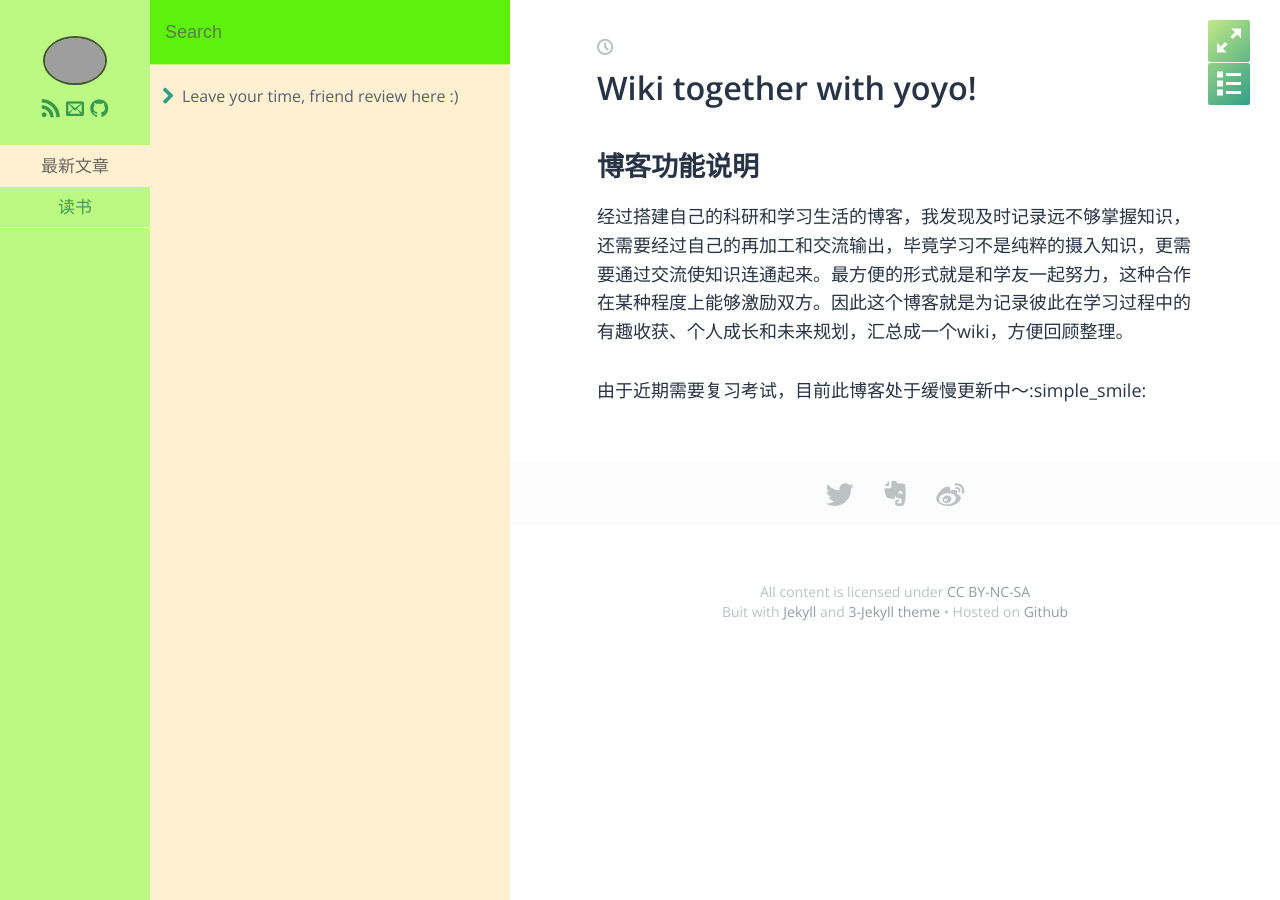
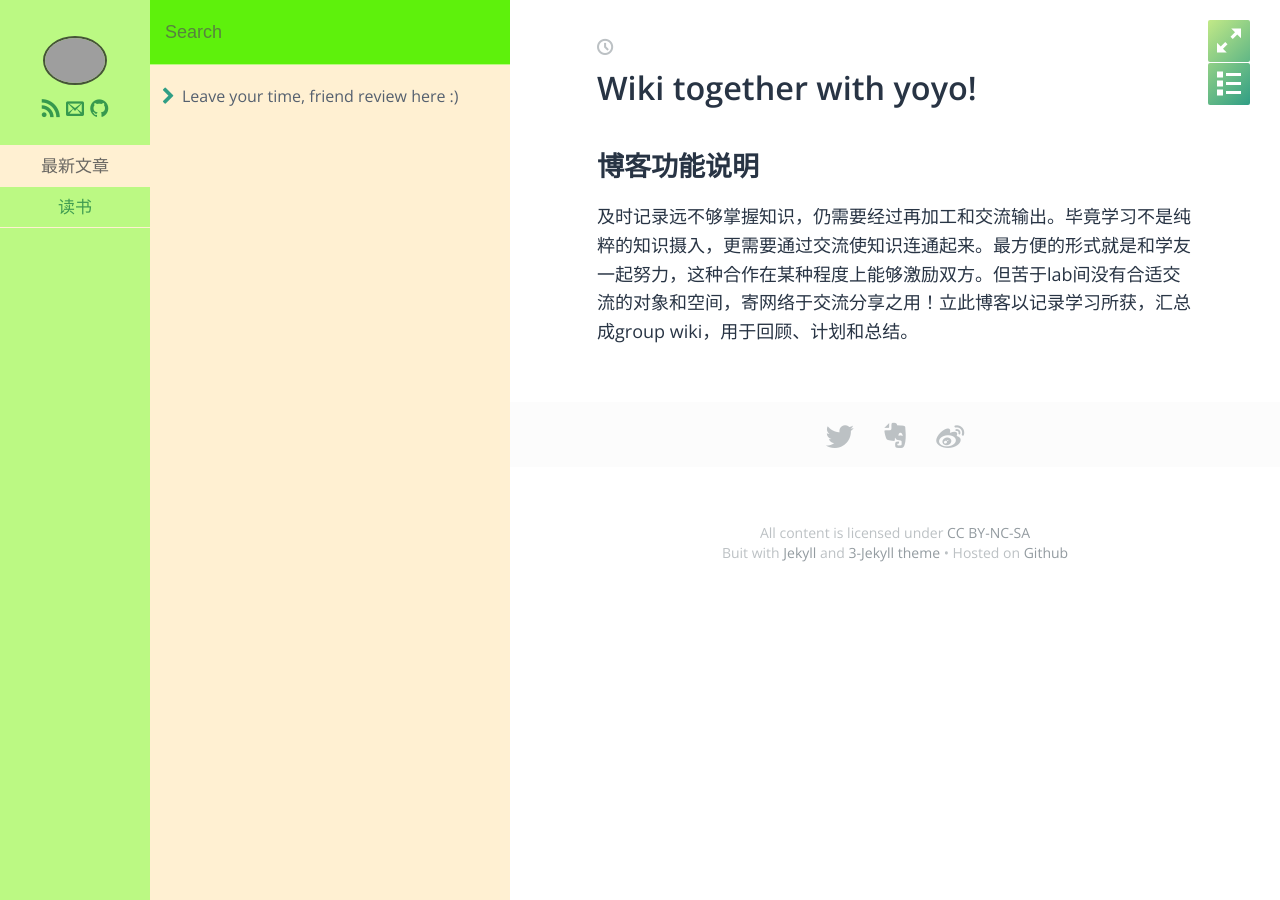
Before and after one commit to hwoihann/wiki2gether, a Jekyll site: the page built from index.md, in a window 1280 px wide. Built offline with Jekyll 4.4.1, drawn with Linux system fonts in a browser that asks for light colours; some web fonts are replaced; grey boxes are pictures that could not be loaded.

Commit message:
Update index.md

```diff
--- a/index.md
+++ b/index.md
@@ -5,6 +5,4 @@ layout: post
 
 ## 博客功能说明
 
-经过搭建自己的科研和学习生活的博客，我发现及时记录远不够掌握知识，还需要经过自己的再加工和交流输出，毕竟学习不是纯粹的摄入知识，更需要通过交流使知识连通起来。最方便的形式就是和学友一起努力，这种合作在某种程度上能够激励双方。因此这个博客就是为记录彼此在学习过程中的有趣收获、个人成长和未来规划，汇总成一个wiki，方便回顾整理。
-
-由于近期需要复习考试，目前此博客处于缓慢更新中～:simple_smile:
+及时记录远不够掌握知识，仍需要经过再加工和交流输出。毕竟学习不是纯粹的知识摄入，更需要通过交流使知识连通起来。最方便的形式就是和学友一起努力，这种合作在某种程度上能够激励双方。但苦于lab间没有合适交流的对象和空间，寄网络于交流分享之用！立此博客以记录学习所获，汇总成group wiki，用于回顾、计划和总结。
```
